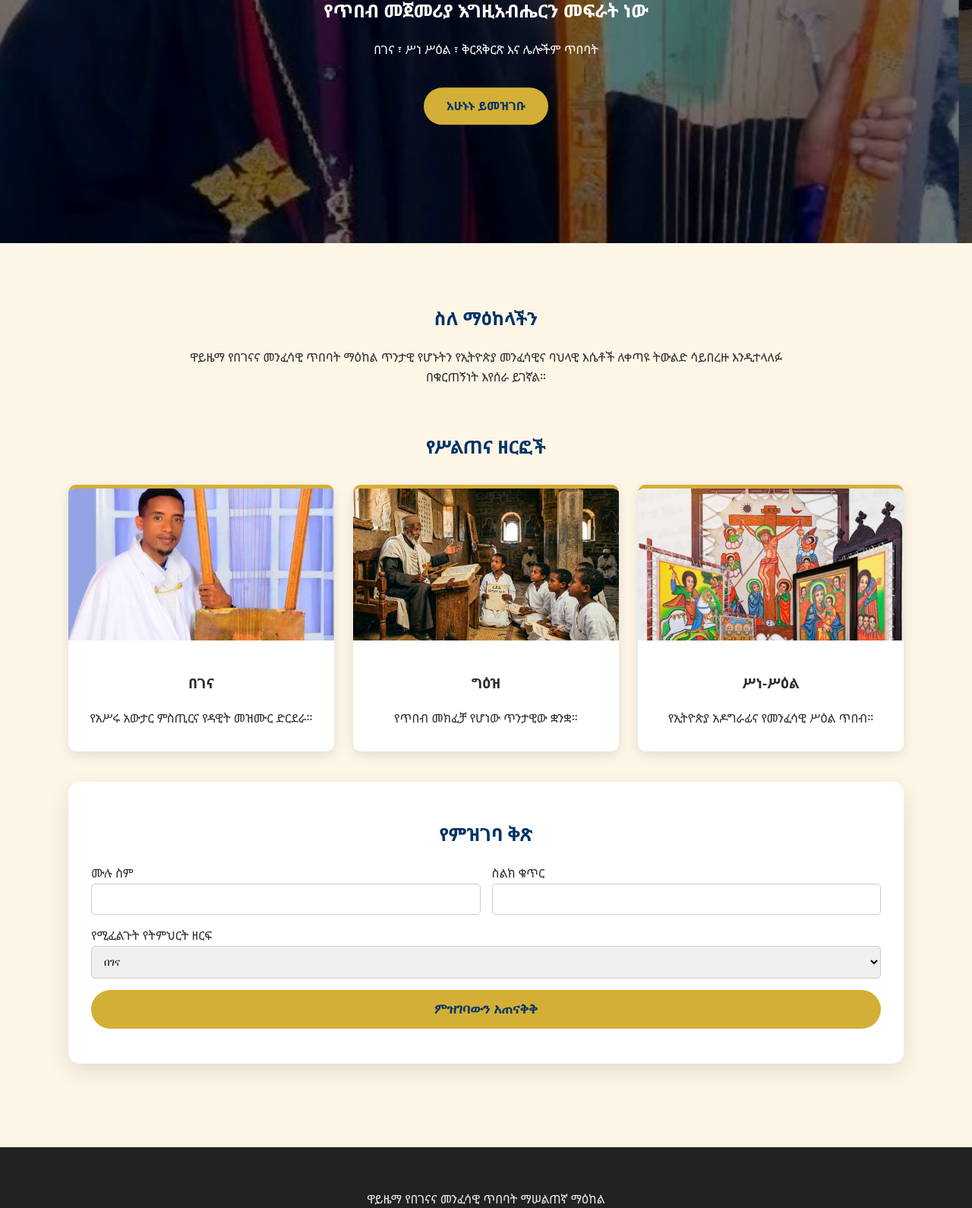
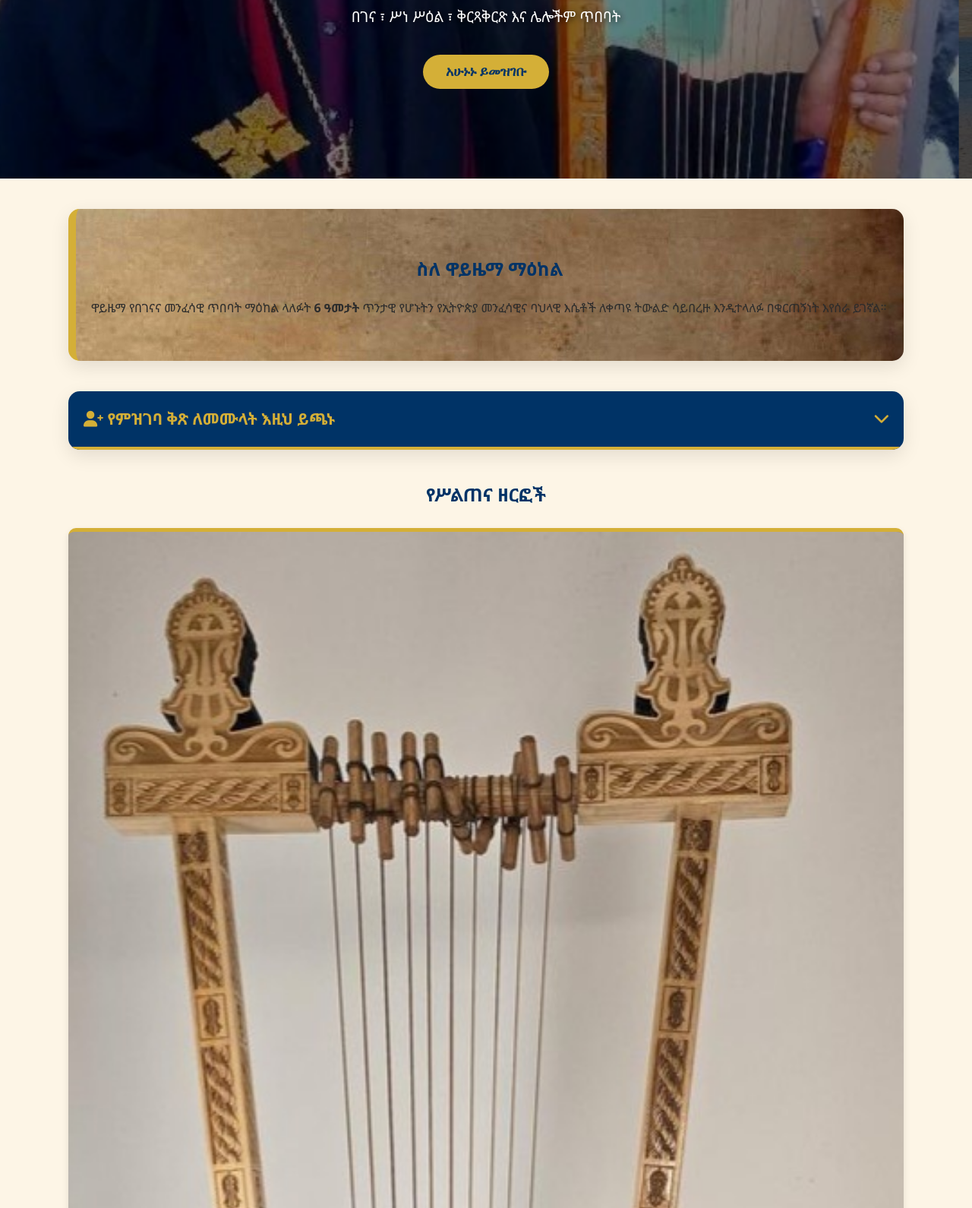
Before and after one commit to amhasilasienigus-ops/WAYZEMA, a plain HTML site: page index.html in a window 1280 px wide. Shown: the part 514-2104 px from the top of the page at 76% size. Drawn offline with Linux system fonts and the light colour scheme.

Commit message:
Update index.html

```diff
--- a/index.html
+++ b/index.html
@@ -15,10 +15,15 @@
             --parchment-bg: #FDF5E6;
             --dark-text: #2C2C2C;
             --white: #ffffff;
+            --card-text-color: #004d99;
+            --telegram-color: #0088cc;
+            --youtube-color: #ff0000;
+            --facebook-color: #1877f2;
+            --tiktok-color: #010101;
         }
 
         body {
-            font-family: 'Noto Sans Ethiopic', sans-serif;
+            font-family: 'Noto Sans Ethiopic', 'Segoe UI', sans-serif;
             margin: 0; padding: 0;
             background-color: var(--parchment-bg);
             color: var(--dark-text);
@@ -26,57 +31,68 @@
             scroll-behavior: smooth;
         }
 
-        /* Top Bar & Header */
         .top-bar { background-color: var(--deep-blue); color: white; padding: 8px 5%; display: flex; justify-content: space-between; font-size: 0.85rem; flex-wrap: wrap; }
-        header { background: linear-gradient(rgba(0,51,102,0.8), rgba(0,51,102,0.8)), url('1.jpg'); background-size: cover; background-position: center; color: white; padding: 3rem 1rem; text-align: center; border-bottom: 5px solid var(--primary-gold); }
+        .top-bar-item { display: flex; align-items: center; margin: 2px 0; }
+        .top-bar-item i { color: var(--primary-gold); margin-right: 5px; }
 
-        /* Navigation */
-        nav { background: #333; padding: 12px; text-align: center; position: sticky; top: 0; z-index: 1000; display: flex; justify-content: center; flex-wrap: wrap; }
-        nav a { color: white; text-decoration: none; margin: 5px 15px; font-weight: bold; transition: 0.3s; }
-        nav a:hover { color: var(--primary-gold); }
+        header { background-image: linear-gradient(rgba(0,0,0,0.3), rgba(0,0,0,0.3)), url('HeaderBg.jpg'); background-size: cover; background-position: center; color: white; padding: 2rem 1rem; text-align: center; border-bottom: 8px solid var(--primary-gold); text-shadow: 2px 2px 4px rgba(0,0,0,0.5); }
 
-        /* Responsive Hero Slideshow */
-        .hero-slideshow { position: relative; width: 100%; height: 500px; overflow: hidden; }
+        nav { background: #333; padding: 12px; text-align: center; position: sticky; top: 0; z-index: 1000; }
+        nav a { color: white; text-decoration: none; margin: 0 10px; font-weight: bold; font-size: 0.9rem; }
+
+        /* Slide Show Styling */
+        .hero-slideshow { position: relative; width: 100%; height: 450px; overflow: hidden; display: flex; justify-content: center; align-items: center; text-align: center; }
         .slideshow-images { position: absolute; width: 100%; height: 100%; display: flex; transition: transform 1.2s ease-in-out; }
         .slideshow-images img { width: 100%; height: 100%; object-fit: cover; flex-shrink: 0; }
-        .slideshow-overlay { position: absolute; width: 100%; height: 100%; background: rgba(0,0,0,0.55); z-index: 2; }
-        .slideshow-content { position: absolute; width: 100%; top: 50%; left: 50%; transform: translate(-50%, -50%); z-index: 3; color: white; text-align: center; padding: 0 20px; }
+        .slideshow-overlay { position: absolute; width: 100%; height: 100%; background: rgba(0,0,0,0.5); z-index: 2; }
+        .slideshow-content { position: relative; z-index: 3; color: white; padding: 20px; text-shadow: 2px 2px 8px rgba(0,0,0,0.8); }
 
-        /* Responsive Grid for Services */
-        .container { max-width: 1100px; margin: auto; padding: 20px; }
-        .services-grid { display: grid; grid-template-columns: repeat(auto-fit, minmax(300px, 1fr)); gap: 25px; margin-top: 30px; }
-        .card { background: white; border-radius: 10px; overflow: hidden; box-shadow: 0 5px 15px rgba(0,0,0,0.1); border-top: 5px solid var(--primary-gold); }
-        .card img { width: 100%; height: 200px; object-fit: cover; }
-        .card-content { padding: 15px; text-align: center; }
+        .container { max-width: 1100px; margin: auto; padding: 15px; }
 
-        /* Form Styling */
-        .form-container { background: white; padding: 30px; border-radius: 15px; box-shadow: 0 10px 30px rgba(0,0,0,0.1); margin: 40px 0; }
-        .registration-form { display: grid; gap: 15px; grid-template-columns: 1fr 1fr; }
+        .about-section { background-image: url('birana.jpg'); background-size: cover; padding: 40px 20px; border-radius: 15px; box-shadow: 0 8px 25px rgba(0,0,0,0.1); margin: 25px 0; border-left: 10px solid var(--primary-gold); }
+
+        /* Accordion Form */
+        .form-container { margin: 40px 0; border-radius: 15px; overflow: hidden; box-shadow: 0 8px 25px rgba(0,0,0,0.1); }
+        .form-header { background-color: var(--deep-blue); color: var(--primary-gold); padding: 20px; cursor: pointer; display: flex; justify-content: space-between; align-items: center; font-size: 1.3rem; font-weight: bold; border-bottom: 4px solid var(--primary-gold); }
+        .form-content { background: white; padding: 0; max-height: 0; overflow: hidden; transition: max-height 0.5s ease-out, padding 0.5s ease; }
+        .form-content.active { padding: 40px; max-height: 1200px; }
+
+        .registration-form { display: grid; gap: 20px; grid-template-columns: repeat(2, 1fr); }
         .form-group { display: flex; flex-direction: column; }
-        .full-width { grid-column: span 2; }
-        input, select { padding: 12px; border: 1px solid #ccc; border-radius: 5px; }
-        .btn-submit { background: var(--primary-gold); color: var(--deep-blue); padding: 15px; border: none; border-radius: 30px; font-weight: bold; cursor: pointer; font-size: 1.1rem; transition: 0.3s; }
+        .form-group label { font-weight: bold; margin-bottom: 5px; color: var(--deep-blue); }
+        .form-group input, select { padding: 12px; border: 1px solid #ccc; border-radius: 5px; }
+        .form-group.full-width { grid-column: span 2; }
 
-        /* Footer & Admin Link */
-        footer { background: #222; color: #eee; text-align: center; padding: 40px 20px; margin-top: 50px; }
-        .admin-link { display: block; margin-top: 15px; color: #888; text-decoration: none; font-size: 0.85rem; }
+        .btn-register-submit { background-color: var(--primary-gold); color: var(--deep-blue); padding: 15px; border: none; border-radius: 30px; font-size: 1.1rem; font-weight: bold; cursor: pointer; width: 100%; }
+        #status { text-align: center; margin-top: 10px; font-weight: bold; }
 
-        /* 📱 Mobile Responsiveness (The Fix for the Expert's comment) */
-        @media (max-width: 768px) {
-            .hero-slideshow { height: 300px; }
+        .services { display: grid; grid-template-columns: repeat(1, 1fr); gap: 15px; margin-top: 25px; }
+        .card { background-image: url('birana.jpg'); background-size: cover; border-radius: 10px; box-shadow: 0 4px 10px rgba(0,0,0,0.1); border-top: 5px solid var(--primary-gold); text-align: center; overflow: hidden; display: flex; flex-direction: column; }
+        .card-image img { width: 100%; height: auto; display: block; }
+        .card h3 { color: var(--card-text-color); margin: 10px 0; }
+
+        .contact-info { background: #eee; padding: 30px; border-radius: 8px; display: grid; grid-template-columns: repeat(auto-fit, minmax(300px, 1fr)); gap: 25px; margin-top: 40px; text-align: center; }
+        .social-icons a { font-size: 2.2rem; margin: 0 15px; text-decoration: none; }
+        .social-icons a .fa-telegram { color: var(--telegram-color); }
+        .social-icons a .fa-youtube { color: var(--youtube-color); }
+        .social-icons a .fa-facebook { color: var(--facebook-color); }
+        .social-icons a .fa-tiktok { color: var(--tiktok-color); }
+
+        footer { background: #222; color: white; text-align: center; padding: 30px; margin-top: 40px; border-top: 5px solid var(--primary-gold); }
+
+        @media (max-width: 600px) {
+            header h1 { font-size: 1.4rem; }
+            .hero-slideshow { height: 350px; }
             .registration-form { grid-template-columns: 1fr; }
-            .full-width { grid-column: span 1; }
-            header h1 { font-size: 1.3rem; }
-            .slideshow-content h2 { font-size: 1.5rem; }
-            nav a { margin: 5px 10px; font-size: 0.9rem; }
+            .form-group.full-width { grid-column: span 1; }
         }
     </style>
 </head>
 <body>
 
 <div class="top-bar">
-    <span><i class="fas fa-phone"></i> +251 918 486 017</span>
-    <span><i class="fas fa-envelope"></i> amhasilasienigus@gmail.com</span>
+    <div class="top-bar-item"><i class="fas fa-phone"></i> +251 918 486 017</div>
+    <div class="top-bar-item"><i class="fas fa-envelope"></i> amhasilasienigus@gmail.com</div>
 </div>
 
 <header>
@@ -87,9 +103,8 @@
 <nav>
     <a href="#home">መነሻ</a>
     <a href="#about">ስለ እኛ</a>
+    <a href="#register">ምዝገባ</a>
     <a href="#services">ዘርፎች</a>
-    <a href="#register">ምዝገባ</a>
-    <a href="admin.html" style="color: var(--primary-gold);">ዳሽቦርድ</a>
 </nav>
 
 <section class="hero-slideshow" id="home">
@@ -103,89 +118,137 @@
     </div>
     <div class="slideshow-overlay"></div>
     <div class="slideshow-content">
-        <h2>የጥበብ መጀመሪያ እግዚአብሔርን መፍራት ነው</h2>
-        <p>በገና ፣ ሥነ ሥዕል ፣ ቅርጻቅርጽ እና ሌሎችም ጥበባት</p>
-        <a href="#register" style="display:inline-block; background: var(--primary-gold); color: var(--deep-blue); padding: 12px 30px; text-decoration:none; border-radius:30px; font-weight:bold; margin-top:20px;">አሁኑኑ ይመዝገቡ</a>
+        <h2 style="font-size: 2.2rem; margin-bottom: 10px;">የጥበብ መጀመሪያ እግዚአብሔርን መፍራት ነው</h2>
+        <p style="font-size: 1.2rem;">በገና ፣ ሥነ ሥዕል ፣ ቅርጻቅርጽ እና ሌሎችም ጥበባት</p>
+        <button onclick="toggleForm()" style="background-color: var(--primary-gold); color: var(--deep-blue); padding: 12px 30px; border:none; font-weight: bold; border-radius: 30px; cursor:pointer; margin-top: 15px; font-size:1.1rem;">አሁኑኑ ይመዝገቡ</button>
     </div>
 </section>
 
 <div class="container">
-    <section id="about" style="text-align:center; padding: 40px 0;">
-        <h2 style="color: var(--deep-blue);">ስለ ማዕከላችን</h2>
-        <p style="max-width: 800px; margin: auto;">ዋይዜማ የበገናና መንፈሳዊ ጥበባት ማዕከል ጥንታዊ የሆኑትን የኢትዮጵያ መንፈሳዊና ባህላዊ እሴቶች ለቀጣዩ ትውልድ ሳይበረዙ እንዲተላለፉ በቁርጠኝነት እየሰራ ይገኛል።</p>
+    <section id="about" class="about-section">
+        <h2 style="text-align:center; color: var(--deep-blue);">ስለ ዋይዜማ ማዕከል</h2>
+        <p>ዋይዜማ የበገናና መንፈሳዊ ጥበባት ማዕከል ላለፉት <strong>6 ዓመታት</strong> ጥንታዊ የሆኑትን የኢትዮጵያ መንፈሳዊና ባህላዊ እሴቶች ለቀጣዩ ትውልድ ሳይበረዙ እንዲተላለፉ በቁርጠኝነት እየሰራ ይገኛል።</p>
+    </section>
+
+    <section id="register" class="form-container">
+        <div class="form-header" onclick="toggleForm()">
+            <span><i class="fas fa-user-plus"></i> የምዝገባ ቅጽ ለመሙላት እዚህ ይጫኑ</span>
+            <i class="fas fa-chevron-down" id="arrow"></i>
+        </div>
+        <div class="form-content" id="regForm">
+            <form id="my-form" action="https://formspree.io/f/mqegpkpe" method="POST" class="registration-form">
+                <div class="form-group"><label>ሙሉ ስም</label><input type="text" name="full_name" required></div>
+                <div class="form-group"><label>ክርስትና ስም</label><input type="text" name="baptism_name"></div>
+                <div class="form-group"><label>ስልክ ቁጥር</label><input type="tel" name="phone" required></div>
+                <div class="form-group"><label>ኢሜይል</label><input type="email" name="email"></div>
+                <div class="form-group full-width"><label>አድራሻ</label><input type="text" name="address"></div>
+                <div class="form-group full-width">
+                    <label>መሠልጠን የሚፈልጉት ዘርፍ</label>
+                    <select name="course">
+                        <option value="በገና">በገና</option>
+                        <option value="ግዕዝ">ግዕዝ</option>
+                        <option value="ሥነ-ሥዕል">ሥነ-ሥዕል</option>
+                        <option value="ቅርጻቅርጽ">ቅርጻቅርጽ</option>
+                        <option value="ክራርና መሰንቆ">ክራርና መሰንቆ</option>
+                    </select>
+                </div>
+                <div class="form-group full-width" style="margin-top: 20px;">
+                    <button type="submit" id="submit-button" class="btn-register-submit">ምዝገባውን አጠናቅቅ</button>
+                    <p id="status"></p>
+                </div>
+            </form>
+        </div>
     </section>
 
     <section id="services">
         <h2 style="text-align:center; color: var(--deep-blue);">የሥልጠና ዘርፎች</h2>
-        <div class="services-grid">
-            <div class="card"><img src="Begena.jpg" alt="በገና"><div class="card-content"><h3>በገና</h3><p>የአሥሩ አውታር ምስጢርና የዳዊት መዝሙር ድርደራ።</p></div></div>
-            <div class="card"><img src="Geez.jpg" alt="ግዕዝ"><div class="card-content"><h3>ግዕዝ</h3><p>የጥበብ መክፈቻ የሆነው ጥንታዊው ቋንቋ።</p></div></div>
-            <div class="card"><img src="ሥዕል.jpg" alt="ሥዕል"><div class="card-content"><h3>ሥነ-ሥዕል</h3><p>የኢትዮጵያ አዶግራፊና የመንፈሳዊ ሥዕል ጥበብ።</p></div></div>
+        <div class="services">
+            <div class="card"><div class="card-image"><img src="መዝሙር.jpg" alt="በገና"></div><h3>በገና</h3><p>የአሥሩ አውታር ምስጢርና የዳዊት መዝሙር ድርደራ።</p></div>
+            <div class="card"><div class="card-image"><img src="Geez.jpg" alt="ግዕዝ"></div><h3>ግዕዝ</h3><p>የጥበብ መክፈቻ የሆነውን ጥንታዊውን ቋንቋና ሰዋስው።</p></div>
+            <div class="card"><div class="card-image"><img src="ሥዕል.jpg" alt="ሥነ-ሥዕል"></div><h3>ሥነ-ሥዕል</h3><p>የኢትዮጵያ አዶግራፊና የመንፈሳዊ ሥዕል ትምህርት።</p></div>
+            <div class="card"><div class="card-image"><img src="ቅርጽ.jpg" alt="ቅርጻቅርጽ"></div><h3>ቅርጻቅርጽ</h3><p>በእንጨትና በድንጋይ ላይ የሚቀረጹ ጥበቦች።</p></div>
+            <div class="card"><div class="card-image"><img src="Kirar.jpg" alt="መሰንቆ"></div><h3>ክራርና መሰንቆ</h3><p>መሰንቆና ሌሎች መንፈሳዊ የዜማ መሳርያዎች ሥልጠና።</p></div>
+            <div class="card"><div class="card-image"><img src="ትት.jpg" alt="መንፈሳዊ"></div><h3>መንፈሳዊ ትምህርት</h3><p>ሥርዓተ ቤተክርስቲያንና የሃይማኖት ትምህርቶች።</p></div>
         </div>
     </section>
 
-    <section id="register" class="form-container">
-        <h2 style="text-align:center; color: var(--deep-blue);">የምዝገባ ቅጽ</h2>
-        <form id="enrollForm" action="https://formspree.io/f/mqegpkpe" method="POST" class="registration-form">
-            <div class="form-group"><label>ሙሉ ስም</label><input type="text" name="name" required></div>
-            <div class="form-group"><label>ስልክ ቁጥር</label><input type="tel" name="phone" required></div>
-            <div class="form-group full-width">
-                <label>የሚፈልጉት የትምህርት ዘርፍ</label>
-                <select name="course">
-                    <option value="በገና">በገና</option>
-                    <option value="ግዕዝ">ግዕዝ</option>
-                    <option value="ሥነ-ሥዕል">ሥነ-ሥዕል</option>
-                </select>
+    <section id="contact" class="contact-info">
+        <div class="contact-details">
+            <h3>ያግኙን</h3>
+            <p><strong>ስልክ:</strong> +251 918 486 017</p>
+            <p><strong>ኢሜይል:</strong> amhasilasienigus@gmail.com</p>
+        </div>
+        <div class="contact-social">
+            <h3>ይከተሉን</h3>
+            <div class="social-icons">
+                <a href="https://t.me/maidetibeb29" target="_blank"><i class="fab fa-telegram"></i></a>
+                <a href="https://youtube.com/@wayzemaspritualwisdom" target="_blank"><i class="fab fa-youtube"></i></a>
+                <a href="https://www.facebook.com/profile.php?id=100064679410445" target="_blank"><i class="fab fa-facebook"></i></a>
+                <a href="https://tiktok.com/@wayzemabegenamaseltegna" target="_blank"><i class="fab fa-tiktok"></i></a>
             </div>
-            <button type="submit" id="submitBtn" class="btn-submit full-width">ምዝገባውን አጠናቅቅ</button>
-        </form>
-        <p id="msg" style="text-align:center; margin-top:15px; font-weight:bold;"></p>
+        </div>
     </section>
 </div>
 
 <footer>
-    <p>ዋይዜማ የበገናና መንፈሳዊ ጥበባት ማሠልጠኛ ማዕከል</p>
-    <p>፲፱/፬/፳፲፰ ዓ.ም ተመሠረተ</p>
-    <div style="margin-top:20px; font-size: 1.5rem;">
-        <a href="https://t.me/maidetibeb29" style="color:white; margin:0 10px;"><i class="fab fa-telegram"></i></a>
-        <a href="#" style="color:white; margin:0 10px;"><i class="fab fa-facebook"></i></a>
-    </div>
-    <a href="admin.html" class="admin-link">Admin Login (Dashboard)</a>
+    <p>ዋይዜማ የበገናና መንፈሳዊ ጥበባት ማሠልጠኛ ማዕከል ፲፱/፬/፳፲፰ ዓ.ም ተመሠረተ</p>
 </footer>
 
 <script>
-    // Slideshow Logic
+    // 1. Slide Show Logic
     const slideshow = document.getElementById("slideshow");
     const images = slideshow.getElementsByTagName("img");
-    let idx = 0;
-    setInterval(() => {
-        idx = (idx + 1) % images.length;
-        slideshow.style.transform = `translateX(-${idx * 100}%)`;
-    }, 5000);
+    let currentIndex = 0;
+    function nextSlide() {
+        currentIndex = (currentIndex + 1) % images.length;
+        slideshow.style.transform = `translateX(-${currentIndex * 100}%)`;
+    }
+    setInterval(nextSlide, 5000);
 
-    // Smart Form Submission
-    const form = document.getElementById("enrollForm");
-    form.onsubmit = async (e) => {
-        e.preventDefault();
-        const btn = document.getElementById("submitBtn");
-        const msg = document.getElementById("msg");
-        btn.innerText = "በመላክ ላይ...";
+    // 2. Form Accordion Logic
+    function toggleForm() {
+        const content = document.getElementById("regForm");
+        const arrow = document.getElementById("arrow");
+        content.classList.toggle("active");
+        if (content.classList.contains("active")) {
+            arrow.style.transform = "rotate(180deg)";
+            content.scrollIntoView({ behavior: 'smooth' });
+        } else {
+            arrow.style.transform = "rotate(0deg)";
+        }
+    }
+
+    // 3. Formspree Redirect Bypass Logic
+    var form = document.getElementById("my-form");
+    async function handleSubmit(event) {
+        event.preventDefault();
+        var status = document.getElementById("status");
+        var btn = document.getElementById("submit-button");
+        var data = new FormData(event.target);
+
+        btn.innerHTML = "በመላክ ላይ...";
         btn.disabled = true;
 
-        const response = await fetch(form.action, {
-            method: 'POST',
-            body: new FormData(form),
+        fetch(event.target.action, {
+            method: form.method,
+            body: data,
             headers: { 'Accept': 'application/json' }
+        }).then(response => {
+            if (response.ok) {
+                // 🟢 በቀጥታ ወደ thanks.html ይሄዳል 🟢
+                window.location.href = "thanks.html";
+            } else {
+                status.innerHTML = "ስህተት ተፈጥሯል፤ እባክዎ ድጋሚ ይሞክሩ።";
+                btn.disabled = false;
+                btn.innerHTML = "ምዝገባውን አጠናቅቅ";
+            }
+        }).catch(error => {
+            status.innerHTML = "ስህተት ተፈጥሯል፤ እባክዎ ድጋሚ ይሞክሩ።";
+            btn.disabled = false;
+            btn.innerHTML = "ምዝገባውን አጠናቅቅ";
         });
-
-        if (response.ok) {
-            window.location.href = "thanks.html"; //
-        } else {
-            msg.innerText = "ስህተት ተፈጥሯል፣ እባክዎ ድጋሚ ይሞክሩ።";
-            btn.disabled = false;
-            btn.innerText = "ምዝገባውን አጠናቅቅ";
-        }
-    };
+    }
+    form.addEventListener("submit", handleSubmit);
 </script>
 
 </body>
```
